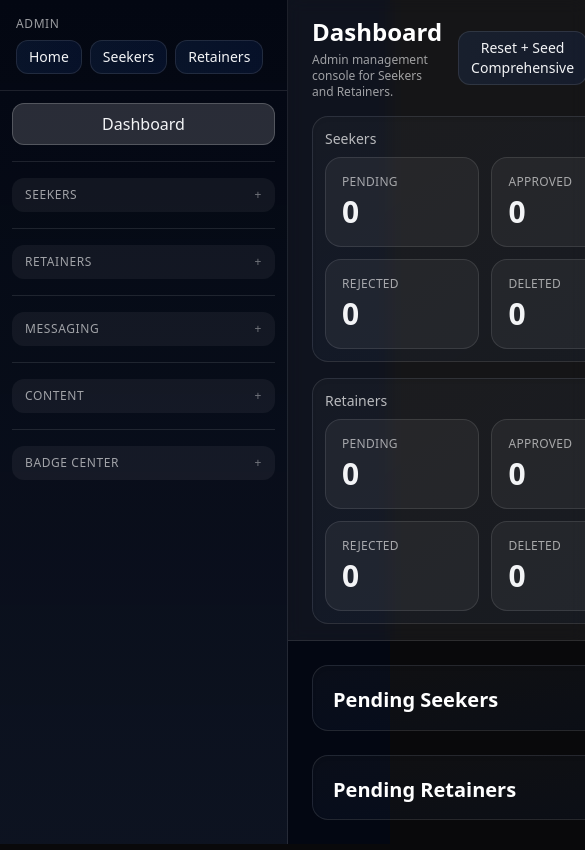
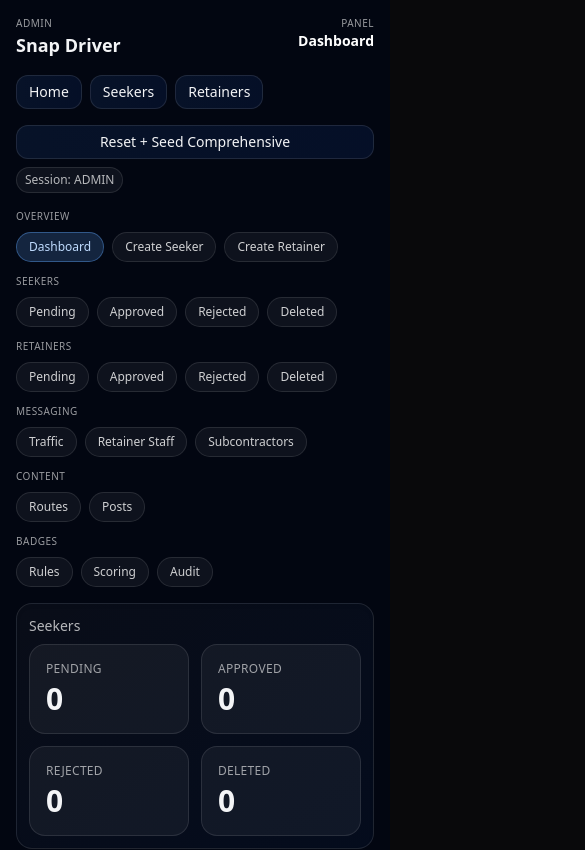
Before and after one commit to rpearce4321-droid/Snap-Driver-, a React (Vite) app: page /admin in a window 390 px wide. Shown: the top 850 px of the page, 585 px wide, since content can reach past the window. Built offline with nearby package versions, Linux system fonts and the light colour scheme.

Commit message:
Improve admin mobile layout

```diff
--- a/src/pages/AdminDashboardPage.tsx
+++ b/src/pages/AdminDashboardPage.tsx
@@ -190,6 +190,32 @@ function NavSectionHeader({
   );
 }
 
+
+function MobileTabButton({
+  label,
+  active,
+  onClick,
+}: {
+  label: string;
+  active: boolean;
+  onClick: () => void;
+}) {
+  return (
+    <button
+      type="button"
+      onClick={onClick}
+      className={
+        "shrink-0 px-3 py-1.5 rounded-full text-xs border transition " +
+        (active
+          ? "bg-blue-400/20 text-blue-200 border-blue-400/40"
+          : "bg-white/5 text-white/80 border-white/10 hover:text-white")
+      }
+    >
+      {label}
+    </button>
+  );
+}
+
 export default function AdminDashboardPage() {
   const navigate = useNavigate();
 
@@ -289,12 +315,64 @@ export default function AdminDashboardPage() {
     return "Admin";
   })();
 
+  const panelGroups: { label: string; items: { label: string; value: Panel }[] }[] = [
+    {
+      label: "Overview",
+      items: [
+        { label: "Dashboard", value: "dashboard" },
+        { label: "Create Seeker", value: "createSeeker" },
+        { label: "Create Retainer", value: "createRetainer" },
+      ],
+    },
+    {
+      label: "Seekers",
+      items: [
+        { label: "Pending", value: "seekers:pending" },
+        { label: "Approved", value: "seekers:approved" },
+        { label: "Rejected", value: "seekers:rejected" },
+        { label: "Deleted", value: "seekers:deleted" },
+      ],
+    },
+    {
+      label: "Retainers",
+      items: [
+        { label: "Pending", value: "retainers:pending" },
+        { label: "Approved", value: "retainers:approved" },
+        { label: "Rejected", value: "retainers:rejected" },
+        { label: "Deleted", value: "retainers:deleted" },
+      ],
+    },
+    {
+      label: "Messaging",
+      items: [
+        { label: "Traffic", value: "messages:external" },
+        { label: "Retainer Staff", value: "messages:retainerStaff" },
+        { label: "Subcontractors", value: "messages:subcontractors" },
+      ],
+    },
+    {
+      label: "Content",
+      items: [
+        { label: "Routes", value: "routes" },
+        { label: "Posts", value: "content:posts" },
+      ],
+    },
+    {
+      label: "Badges",
+      items: [
+        { label: "Rules", value: "system:badges" },
+        { label: "Scoring", value: "system:badgeScoring" },
+        { label: "Audit", value: "system:badgeAudit" },
+      ],
+    },
+  ];
+
   const isMessagingPanel = panel.startsWith("messages:");
   const isDashboardPanel = panel === "dashboard";
 
   return (
-    <div className="h-screen bg-gray-950 text-gray-100 flex">
-      <aside className="w-72 shrink-0 border-r border-white/10 bg-gradient-to-b from-gray-950 to-gray-900/70 flex flex-col min-h-0">
+    <div className="min-h-screen lg:h-screen bg-gray-950 text-gray-100 flex flex-col lg:flex-row overflow-x-hidden">
+      <aside className="hidden lg:flex w-72 shrink-0 border-r border-white/10 bg-gradient-to-b from-gray-950 to-gray-900/70 flex flex-col min-h-0">
         <div className="px-4 py-4 border-b border-white/10">
           <div className="text-xs uppercase tracking-wider text-white/60 mb-2">
             Admin
@@ -451,7 +529,95 @@ export default function AdminDashboardPage() {
       </aside>
 
       <div className="flex-1 flex flex-col">
-        <header className="shrink-0 px-6 py-4 border-b border-white/10 backdrop-blur supports-[backdrop-filter]:bg-white/5">
+        <div className="lg:hidden border-b border-white/10 bg-gray-950/90 backdrop-blur">
+          <div className="px-4 py-4 space-y-4">
+            <div className="flex items-start justify-between gap-3">
+              <div>
+                <div className="text-[10px] uppercase tracking-wider text-white/60">Admin</div>
+                <div className="text-lg font-semibold">Snap Driver</div>
+              </div>
+              <div className="text-right">
+                <div className="text-[10px] uppercase tracking-wider text-white/60">Panel</div>
+                <div className="text-sm font-semibold text-white">{panelTitle}</div>
+              </div>
+            </div>
+
+            <div className="flex flex-wrap gap-2">
+              <Link className="btn" to="/">
+                Home
+              </Link>
+              <Link className="btn" to="/seekers">
+                Seekers
+              </Link>
+              <Link className="btn" to="/retainers">
+                Retainers
+              </Link>
+            </div>
+
+            <div className="flex flex-wrap items-center gap-2">
+              <button
+                type="button"
+                className="btn w-full sm:w-auto"
+                onClick={() => {
+                  const ok = window.confirm(
+                    "This will wipe all local demo data and generate a comprehensive seed (5 retainers, 5 seekers). Continue?"
+                  );
+                  if (!ok) return;
+                  autoSeedComprehensive({ retainers: 5, seekers: 5, force: true });
+                  setSession({ role: "ADMIN", adminId: "admin" });
+                  setPanel("dashboard");
+                }}
+              >
+                Reset + Seed Comprehensive
+              </button>
+              <span className="px-2 py-1 rounded-full bg-white/5 border border-white/10 text-xs text-white/70">
+                Session: ADMIN
+              </span>
+            </div>
+
+            <div className="space-y-3">
+              {panelGroups.map((group) => (
+                <div key={group.label}>
+                  <div className="text-[10px] uppercase tracking-wider text-white/60 mb-2">
+                    {group.label}
+                  </div>
+                  <div className="flex flex-wrap gap-2">
+                    {group.items.map((item) => (
+                      <MobileTabButton
+                        key={`${group.label}-${item.value}`}
+                        label={item.label}
+                        active={panel === item.value}
+                        onClick={() => setPanel(item.value)}
+                      />
+                    ))}
+                  </div>
+                </div>
+              ))}
+            </div>
+
+            <div className="grid gap-4">
+              <div className="surface p-3 rounded-2xl">
+                <div className="text-sm text-white/70 mb-2">Seekers</div>
+                <div className="grid grid-cols-2 gap-3">
+                  <KPI label="Pending" value={seekersPending.length} onClick={() => setPanel("seekers:pending")} />
+                  <KPI label="Approved" value={seekersApproved.length} onClick={() => setPanel("seekers:approved")} />
+                  <KPI label="Rejected" value={seekersRejected.length} onClick={() => setPanel("seekers:rejected")} />
+                  <KPI label="Deleted" value={seekersDeleted.length} onClick={() => setPanel("seekers:deleted")} />
+                </div>
+              </div>
+              <div className="surface p-3 rounded-2xl">
+                <div className="text-sm text-white/70 mb-2">Retainers</div>
+                <div className="grid grid-cols-2 gap-3">
+                  <KPI label="Pending" value={retainersPending.length} onClick={() => setPanel("retainers:pending")} />
+                  <KPI label="Approved" value={retainersApproved.length} onClick={() => setPanel("retainers:approved")} />
+                  <KPI label="Rejected" value={retainersRejected.length} onClick={() => setPanel("retainers:rejected")} />
+                  <KPI label="Deleted" value={retainersDeleted.length} onClick={() => setPanel("retainers:deleted")} />
+                </div>
+              </div>
+            </div>
+          </div>
+        </div>
+        <header className="hidden lg:block shrink-0 px-6 py-4 border-b border-white/10 backdrop-blur supports-[backdrop-filter]:bg-white/5">
           <div className="flex items-center justify-between gap-4">
             <div>
               <h1 className="text-2xl font-semibold">{panelTitle}</h1>
@@ -505,9 +671,9 @@ export default function AdminDashboardPage() {
 
         <main
           className={[
-            "flex-1 min-h-0 p-6",
+            "flex-1 min-h-0 p-4 lg:p-6",
             isMessagingPanel || isDashboardPanel
-              ? "overflow-hidden"
+              ? "flex flex-col overflow-y-auto lg:overflow-hidden"
               : "overflow-y-auto space-y-6",
           ].join(" ")}
         >
```
